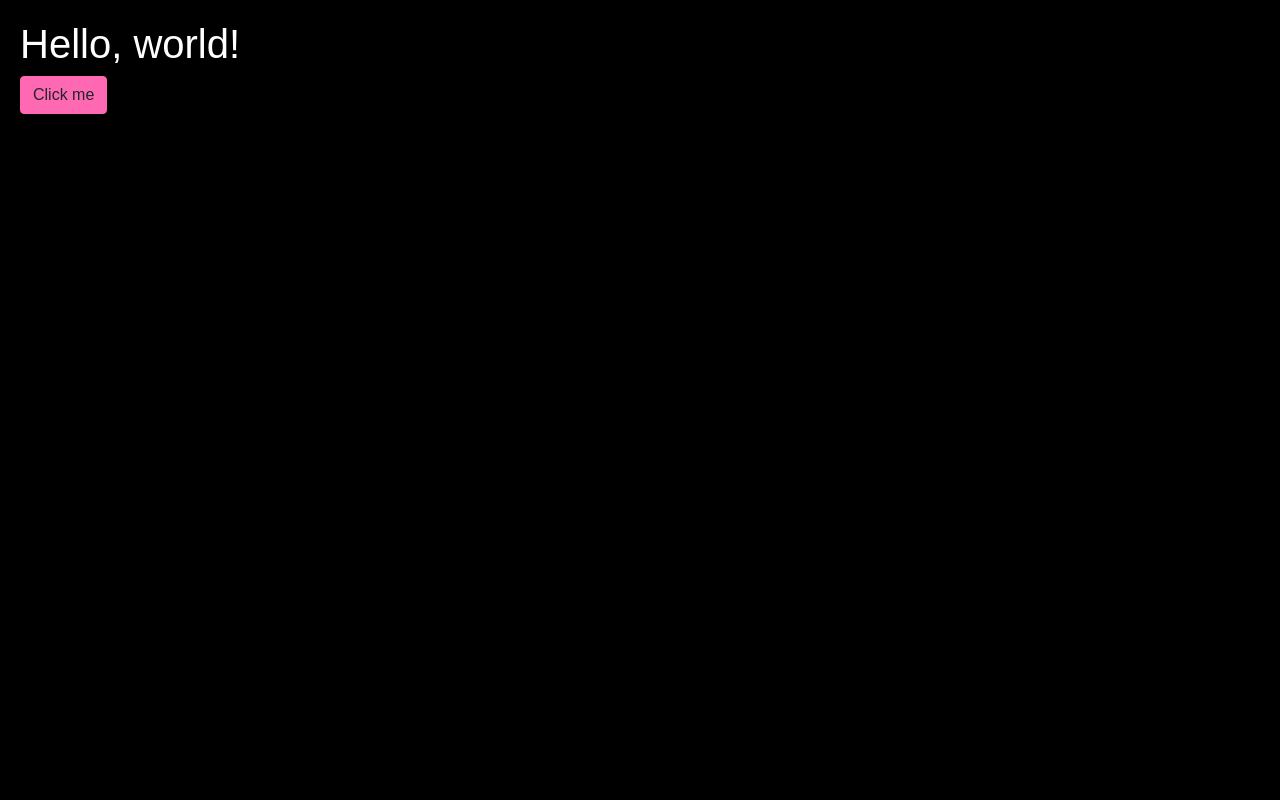
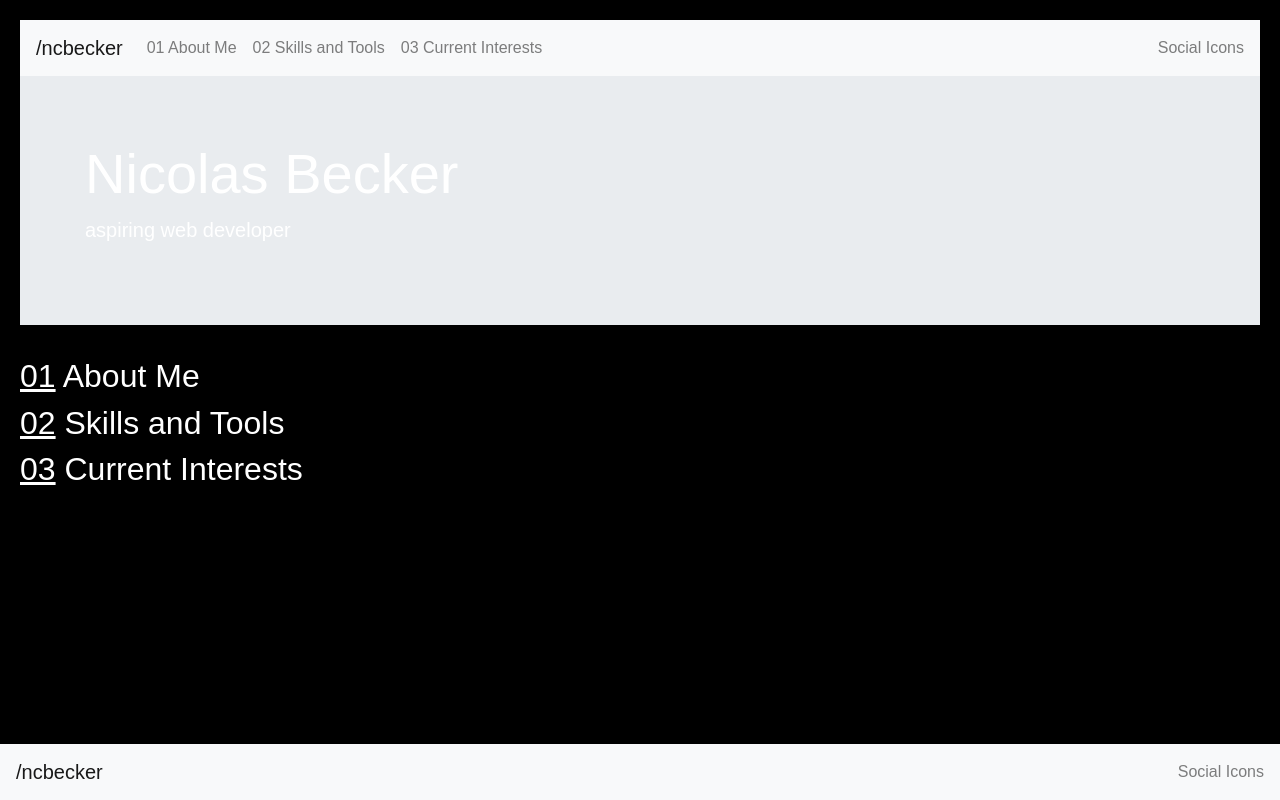
Before and after one commit to ncbecker/portfolio, a website: page index.html in a window 1280 px wide. Drawn offline with nearby package versions, Linux system fonts and the light colour scheme.

Commit message:
Add nav, bottom, sections

```diff
--- a/index.html
+++ b/index.html
@@ -11,12 +11,60 @@
     <!-- Custom Bootstrap CSS -->
     <link rel="stylesheet" href="css/custom.css" />
 
-    <title>Hello, world!</title>
+    <title>ncbecker GitHub Portfolio</title>
   </head>
   <body>
-    <h1>Hello, world!</h1>
-    <button class="btn btn-primary">Click me</button>
+    <nav class="navbar navbar-expand-lg navbar-light bg-light">
+      <a class="navbar-brand" href="#top">/ncbecker</a>
+      <button
+        class="navbar-toggler"
+        type="button"
+        data-toggle="collapse"
+        data-target="#navbarText"
+        aria-controls="navbarText"
+        aria-expanded="false"
+        aria-label="Toggle navigation"
+      >
+        <span class="navbar-toggler-icon"></span>
+      </button>
+      <div class="collapse navbar-collapse" id="navbarText">
+        <ul class="navbar-nav mr-auto">
+          <li class="nav-item">
+            <a class="nav-link" href="#about">01 About Me</a>
+          </li>
+          <li class="nav-item">
+            <a class="nav-link" href="#skilltool">02 Skills and Tools</a>
+          </li>
+          <li class="nav-item">
+            <a class="nav-link" href="#interest">03 Current Interests</a>
+          </li>
+        </ul>
+        <span class="navbar-text"> Social Icons </span>
+      </div>
+    </nav>
+    <div class="jumbotron jumbotron-fluid">
+      <div class="container">
+        <h1 class="display-4">Nicolas Becker</h1>
+        <p class="lead">aspiring web developer</p>
+      </div>
+    </div>
 
+    <section id="about">
+      <h2><u>01</u> About Me</h2>
+    </section>
+
+    <section id="skilltool">
+      <h2><u>02</u> Skills and Tools</h2>
+    </section>
+
+    <section id="interests">
+      <h2><u>03</u> Current Interests</h2>
+    </section>
+
+    <nav class="navbar fixed-bottom navbar-light bg-light">
+      <a class="navbar-brand" href="#top">/ncbecker</a>
+      <span class="navbar-text"> Social Icons </span>
+    </nav>
     <!-- Optional JavaScript -->
     <!-- jQuery first, then Popper.js, then Bootstrap JS -->
     <script
```
